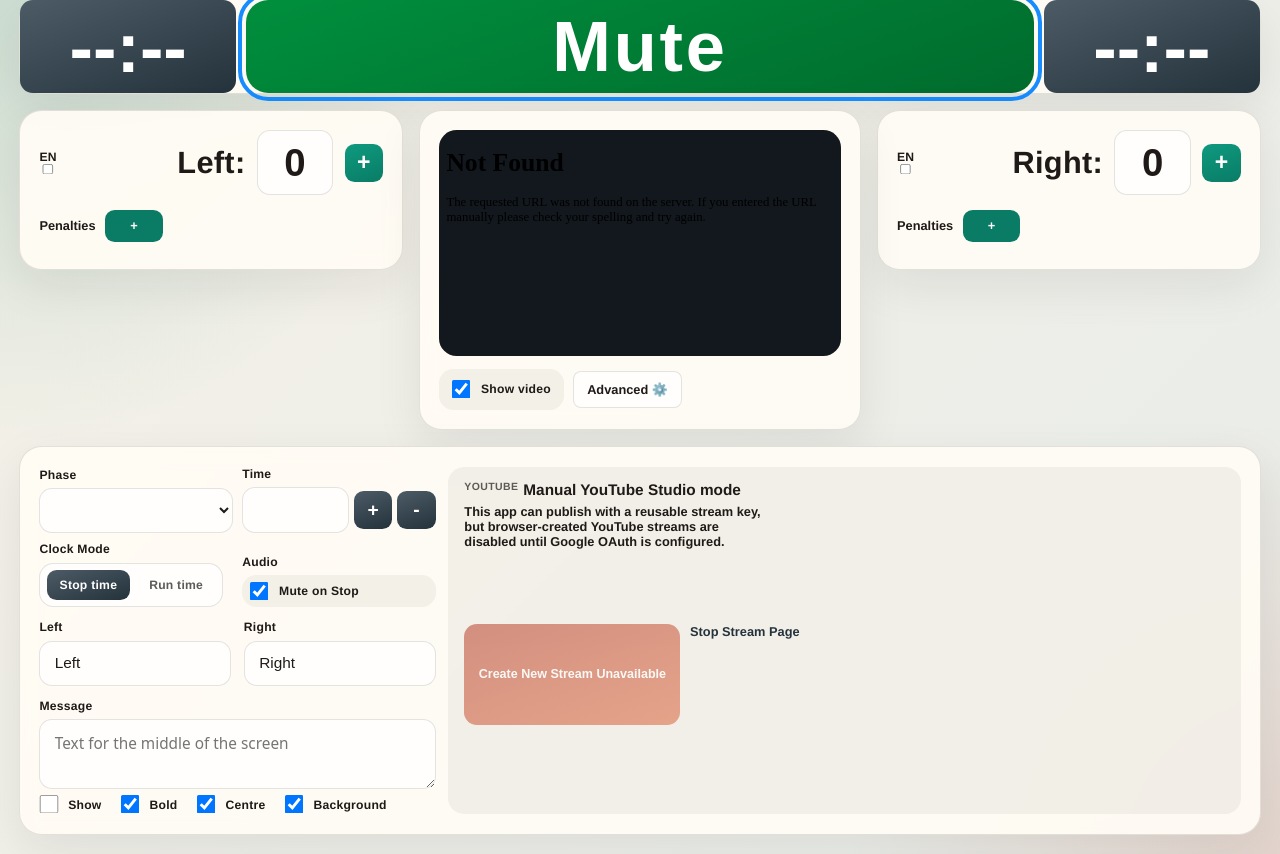
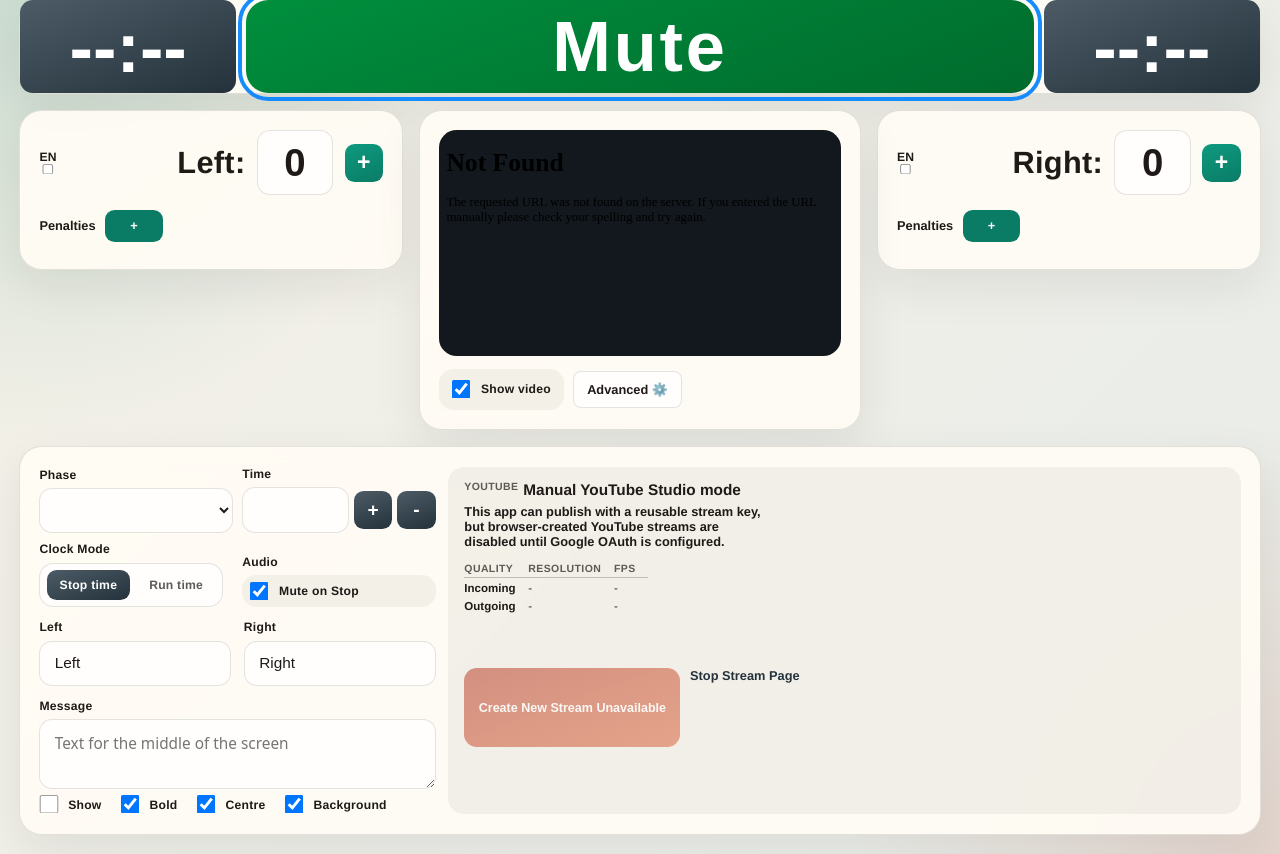
Before and after one commit to paulmossman/easy-game-livestream, a Flask app: page / in a window 1280 px wide. Shown: the part 20-874 px from the top of the page. Run offline with Flask 3, Linux system fonts and the light colour scheme; data that the repository does not hold is empty; parts of the project's set-up code (start-up, migrations or seed data) failed here and were passed over; some libraries are stand-ins or nearby versions.

Commit message:
feat(ui): show incoming and outgoing stream resolution and frame rate
Add a Quality table to the YouTube panel. Incoming values (shown as e.g.
"720p") come from the ffprobe run before the overlay FFmpeg starts, which
now also reads the frame rate. Outgoing shows the 720p/30fps declared to
YouTube while the relay is running, and "-" otherwise; relay start/stop
now pushes a state update so it refreshes immediately.

```diff
--- a/src/app.py
+++ b/src/app.py
@@ -130,6 +130,7 @@ stream_monitor_interval_seconds = float(config.get('stream_monitor_interval_seco
 # Probed from the incoming stream just before the overlay FFmpeg starts; None
 # when there is no stream. Overlay sizes scale with it (see overlay_layout).
 incoming_video_resolution = None
+incoming_video_frame_rate = None
 default_video_resolution = '1280x720'
 overlay_preview_background = '0x1b262d'
 mediamtx_api_url = config.get('mediamtx_api_url', 'http://mediamtx:9997/v3/paths/list')
@@ -162,6 +163,10 @@ runtime_youtube_destination = {
     'stream_key': None,
     'ingestion_address': None,
 }
+# What "Create New Stream" declares to YouTube. The relay copies the video
+# as-is, so this isn't necessarily what is actually sent.
+youtube_stream_resolution = '720p'
+youtube_stream_frame_rate = '30fps'
 inactive_youtube_broadcast_statuses = {'complete', 'deleted'}
 deletable_youtube_broadcast_statuses = {'created', 'ready'}
 primary_font_path = '/usr/share/fonts/truetype/dejavu/DejaVuSans-Bold.ttf'
@@ -205,7 +210,7 @@ def cleanup_ffmpeg():
     global ffmpeg_process, ffmpeg_ready
     ffmpeg_process = None
     ffmpeg_ready = False
-    set_incoming_video_resolution(None)
+    set_incoming_video_format(None, None)
 
 def is_ffmpeg_running():
     return ffmpeg_process is not None and ffmpeg_process.poll() is None
@@ -228,31 +233,47 @@ def stop_ffmpeg():
     stop_process(ffmpeg_process)
     ffmpeg_process = None
 
-def set_incoming_video_resolution(resolution):
-    global incoming_video_resolution
-    if resolution == incoming_video_resolution:
+def set_incoming_video_format(resolution, frame_rate):
+    global incoming_video_resolution, incoming_video_frame_rate
+    if (resolution, frame_rate) == (incoming_video_resolution, incoming_video_frame_rate):
         return
     incoming_video_resolution = resolution
-    print(f"Incoming video resolution: {resolution or 'none'}", flush=True)
+    incoming_video_frame_rate = frame_rate
+    print(f"Incoming video: {resolution or 'none'} at {frame_rate or 'unknown'} fps", flush=True)
     socketio.emit('state_updated', current_state_payload())
 
-def probe_video_resolution(url):
+def format_frame_rate(rate):
+    # ffprobe gives a fraction such as "30/1" or "30000/1001".
+    match = re.fullmatch(r'(\d+)/(\d+)', rate or '')
+    if not match or int(match.group(2)) == 0:
+        return None
+    return f'{int(match.group(1)) / int(match.group(2)):.2f}'.rstrip('0').rstrip('.')
+
+def resolution_label(resolution):
+    # "1280x720" -> "720p". Uses the shorter side, so a portrait stream
+    # (720x1280) is also "720p".
+    if not resolution:
+        return None
+    return f"{min(int(value) for value in resolution.split('x'))}p"
+
+def probe_video_format(url):
+    # Returns (resolution, frame rate), or (None, None) if the probe fails.
     try:
         result = subprocess.run(
             ['ffprobe', '-v', 'error', '-select_streams', 'v:0',
-             '-show_entries', 'stream=width,height', '-of', 'csv=s=x:p=0', url],
+             '-show_entries', 'stream=width,height,r_frame_rate', '-of', 'json', url],
             capture_output=True,
             text=True,
             timeout=15,
         )
-    except (OSError, subprocess.TimeoutExpired) as e:
-        print(f"Could not probe incoming video resolution: {e}", flush=True)
-        return None
-    match = re.fullmatch(r'(\d+)x(\d+)', result.stdout.strip())
-    if not match:
-        print(f"Could not probe incoming video resolution: {result.stderr.strip()}", flush=True)
-        return None
-    return f'{match.group(1)}x{match.group(2)}'
+        stream = (json.loads(result.stdout or '{}').get('streams') or [{}])[0]
+    except (OSError, subprocess.TimeoutExpired, ValueError) as e:
+        print(f"Could not probe incoming video: {e}", flush=True)
+        return None, None
+    if not stream.get('width') or not stream.get('height'):
+        print(f"Could not probe incoming video: {result.stderr.strip()}", flush=True)
+        return None, None
+    return f"{stream['width']}x{stream['height']}", format_frame_rate(stream.get('r_frame_rate'))
 
 def overlay_layout(resolution=None):
     width, height = (int(value) for value in (resolution or default_video_resolution).split('x'))
@@ -285,6 +306,7 @@ def watch_relay_ffmpeg(process):
         if relay_ffmpeg_process is process:
             print(f"Relay FFmpeg exited with code {return_code}", flush=True)
             relay_ffmpeg_process = None
+    socketio.emit('state_updated', current_state_payload())
 
 def parse_ffmpeg_time(value):
     try:
@@ -590,6 +612,14 @@ def current_state_payload():
         for penalty in penalty_game.active_penalties()
     ]
     payload['phase_has_duration'] = phase_has_duration(state['phase'])
+    relay_running = is_relay_ffmpeg_running()
+    payload['stream_quality'] = {
+        'incoming': {'resolution': resolution_label(incoming_video_resolution), 'fps': incoming_video_frame_rate},
+        'outgoing': {
+            'resolution': youtube_stream_resolution if relay_running else None,
+            'fps': youtube_stream_frame_rate.replace('fps', '') if relay_running else None,
+        },
+    }
     return payload
 
 def normalize_score_value(value):
@@ -959,9 +989,9 @@ def create_youtube_broadcast_for_channel(channel_id, left_team=None, right_team=
                 'description': f'Created by easy-game-livestream for {selected_channel["title"]}',
             },
             'cdn': {
-                'frameRate': '30fps',
+                'frameRate': youtube_stream_frame_rate,
                 'ingestionType': 'rtmp',
-                'resolution': '720p',
+                'resolution': youtube_stream_resolution,
             },
             'contentDetails': {
                 'isReusable': False,
@@ -1065,6 +1095,7 @@ def stop_relay_ffmpeg():
         if relay_ffmpeg_process is not None:
             stop_process(relay_ffmpeg_process)
             relay_ffmpeg_process = None
+    socketio.emit('state_updated', current_state_payload())
 
 def current_youtube_broadcast_status(service, broadcast_id):
     response = service.liveBroadcasts().list(
@@ -1251,6 +1282,7 @@ def start_relay_ffmpeg():
             args=(relay_ffmpeg_process, session_id),
             daemon=True,
         ).start()
+        socketio.emit('state_updated', current_state_payload())
     except Exception as e:
         print(f"Error starting relay FFmpeg: {e}", flush=True)
         relay_ffmpeg_process = None
@@ -1310,7 +1342,7 @@ def run_ffmpeg():
     try:
         stop_ffmpeg()
         ffmpeg_ready = False
-        set_incoming_video_resolution(probe_video_resolution(input_url))
+        set_incoming_video_format(*probe_video_format(input_url))
         layout = overlay_layout(incoming_video_resolution)
         write_overlay_text(force=True)
         sent_penalty_x_expressions.clear()
@@ -1394,7 +1426,7 @@ def monitor_stream():
             elif not ready and running:
                 print("MediaMTX stream is not ready; stopping FFmpeg", flush=True)
                 stop_ffmpeg()
-                set_incoming_video_resolution(None)
+                set_incoming_video_format(None, None)
             elif running and not is_relay_ffmpeg_running():
                 start_relay_ffmpeg()
         time.sleep(stream_monitor_interval_seconds)
--- a/src/static/js/app.js
+++ b/src/static/js/app.js
@@ -793,6 +793,7 @@ function renderState(state) {
         'Right'
     );
     refreshOverlayPreview();
+    renderStreamQuality(state.stream_quality || {});
 
     const toggleButton = document.getElementById('start-stop-button');
     const muteOnStop = document.getElementById('mute-on-stop');
@@ -833,6 +834,14 @@ function renderState(state) {
 
     muteToggleButton.textContent = isMuted ? 'Un-mute' : 'Mute';
     muteToggleButton.classList.toggle('is-hidden', Boolean(state.mute_on_stop));
+}
+
+function renderStreamQuality(quality) {
+    ['incoming', 'outgoing'].forEach((direction) => {
+        const values = quality[direction] || {};
+        document.getElementById(`${direction}-resolution`).textContent = values.resolution || '-';
+        document.getElementById(`${direction}-fps`).textContent = values.fps || '-';
+    });
 }
 
 async function postState(data) {
--- a/src/templates/index.html
+++ b/src/templates/index.html
@@ -306,8 +306,39 @@
             gap: 6px;
         }
 
-        .audio-copy > .status-line {
+        .audio-copy > .status-line,
+        .audio-copy > .stream-quality {
             grid-column: 1 / -1;
+        }
+
+        .stream-quality {
+            width: fit-content;
+            margin-top: 8px;
+            border-collapse: collapse;
+            font-size: 0.9rem;
+        }
+
+        .stream-quality th,
+        .stream-quality td {
+            padding: 4px 16px 4px 0;
+            text-align: left;
+        }
+
+        .stream-quality thead th {
+            font-size: 0.82rem;
+            font-weight: 800;
+            letter-spacing: 0.04em;
+            text-transform: uppercase;
+            color: rgba(31, 26, 23, 0.7);
+            border-bottom: 1px solid var(--line);
+        }
+
+        .stream-quality tbody th {
+            font-weight: 800;
+        }
+
+        .stream-quality td {
+            font-variant-numeric: tabular-nums;
         }
 
         .audio-label {
@@ -1204,6 +1235,27 @@
                             <div id="youtube-status" class="audio-value">Not connected</div>
                             <a id="youtube-detail" class="status-line" target="_blank" rel="noopener noreferrer">Create a stream when you are ready to go live.</a>
                             <div id="youtube-stream-health" class="status-line is-hidden"></div>
+                            <table class="stream-quality">
+                                <thead>
+                                    <tr>
+                                        <th scope="col">Quality</th>
+                                        <th scope="col">Resolution</th>
+                                        <th scope="col">FPS</th>
+                                    </tr>
+                                </thead>
+                                <tbody>
+                                    <tr>
+                                        <th scope="row">Incoming</th>
+                                        <td id="incoming-resolution">-</td>
+                                        <td id="incoming-fps">-</td>
+                                    </tr>
+                                    <tr>
+                                        <th scope="row">Outgoing</th>
+                                        <td id="outgoing-resolution">-</td>
+                                        <td id="outgoing-fps">-</td>
+                                    </tr>
+                                </tbody>
+                            </table>
                         </div>
                         <section id="relay-metrics" class="relay-metrics is-hidden" aria-label="YouTube relay metrics">
                             <div class="relay-metrics-chart-wrap">
```
